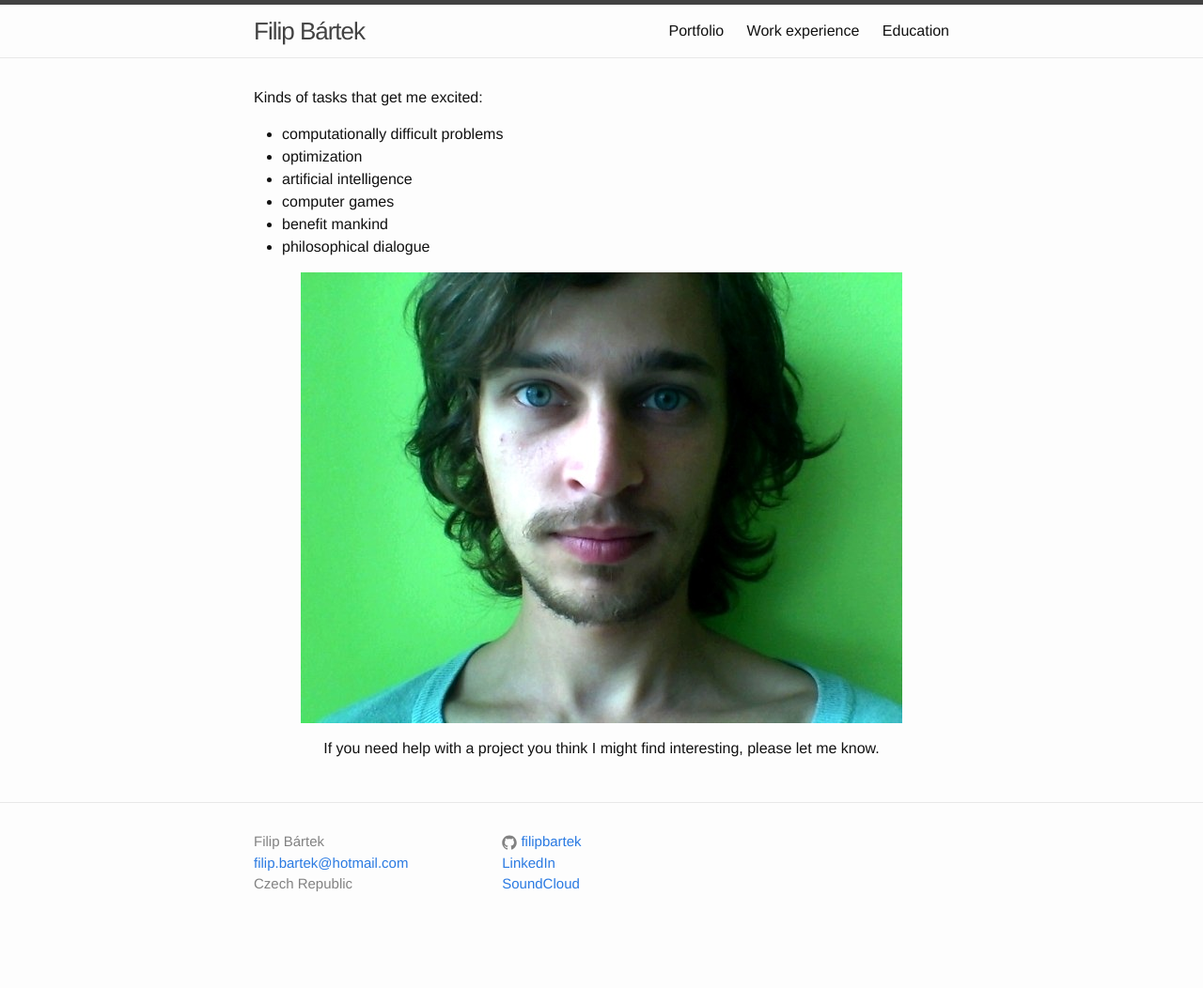
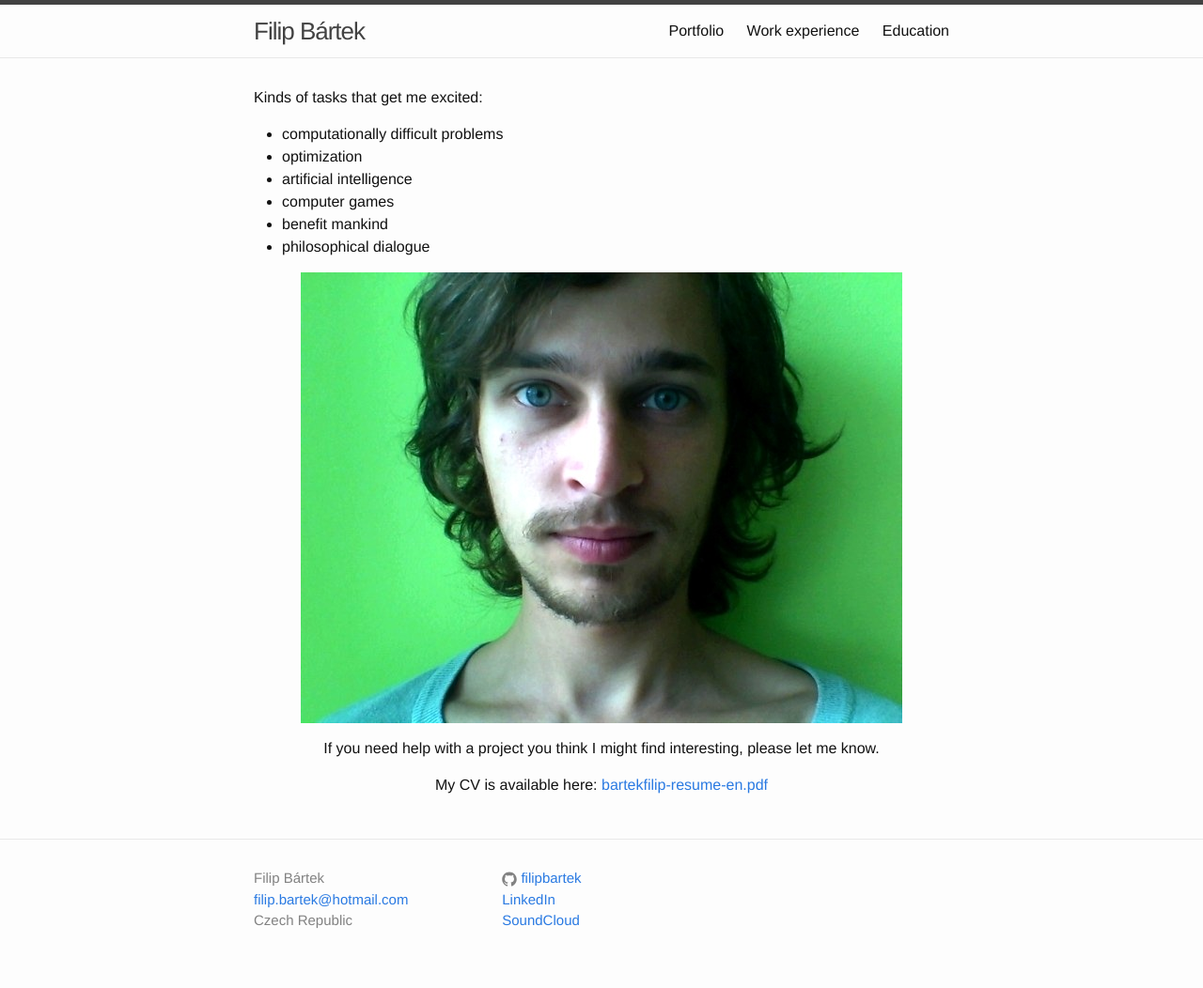
Before and after one commit to filipbartek/filipbartek.github.io, a Jekyll site: the page built from index.md, in a window 1280 px wide. Shown: the whole page at 94% size. Built offline with Jekyll 4.4.1, drawn with Linux system fonts in a browser that asks for light colours; before the commit the page ends 1013 px from its top, so only the background shows below that.

Commit message:
index: Add link to CV

```diff
--- a/index.md
+++ b/index.md
@@ -17,3 +17,6 @@
 {:.center}
 If you need help with a project you think I might find interesting,
 please let me know.
+
+{:.center}
+My CV is available here: [bartekfilip-resume-en.pdf](http://filipbartek.github.io/resume/bartekfilip-resume-en.pdf)
```
